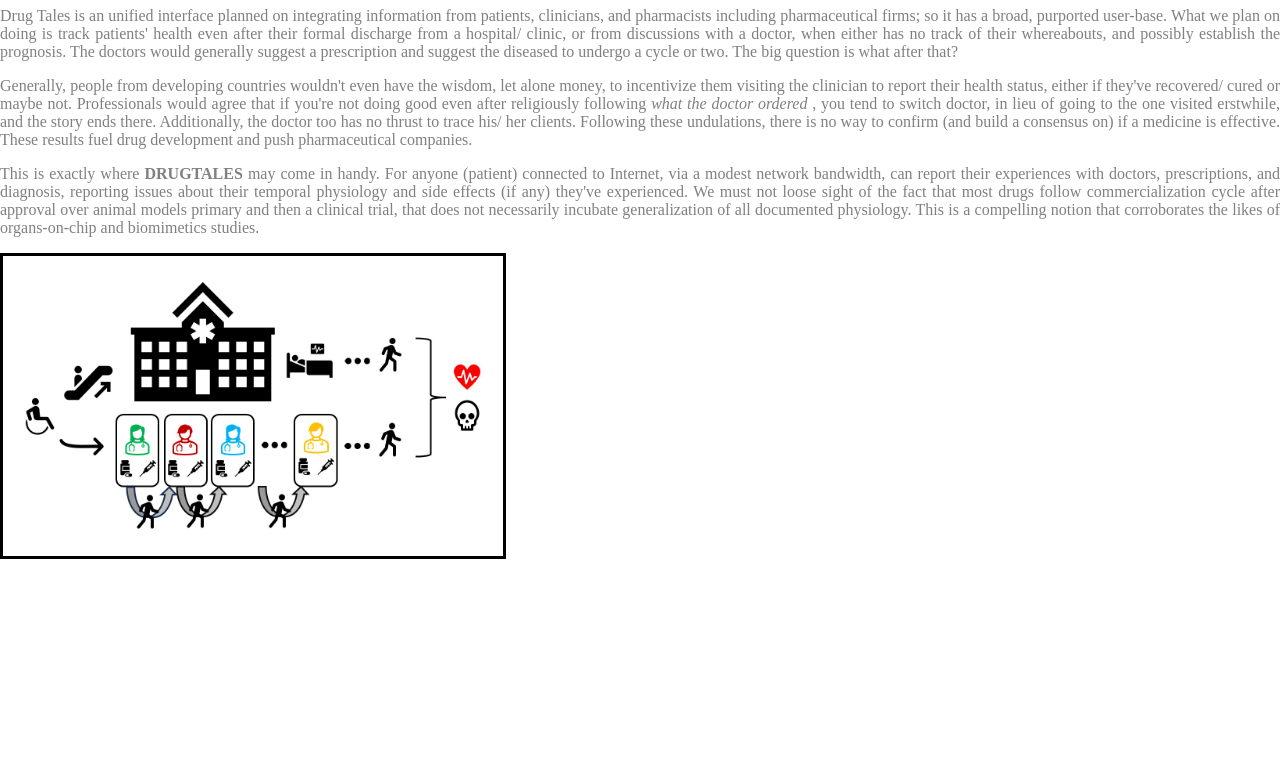
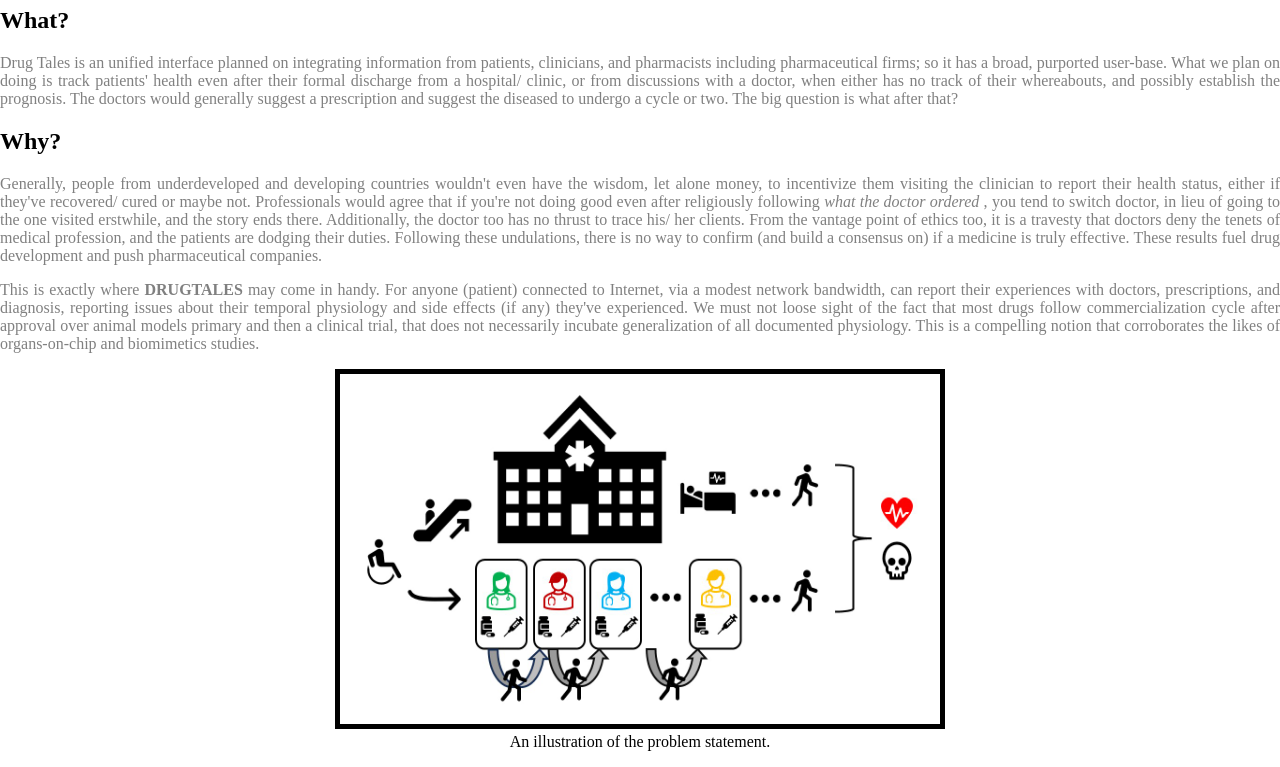
Before and after one commit to shauryajauhari/drugTales, a plain HTML site: page index.html in a window 1280 px wide. Shown: the part 73-840 px from the top of the page. Before the commit the page ends 800 px from the top, so only its background shows below. Drawn offline with Linux system fonts and the light colour scheme.

Commit message:
Aligned the image to the center of the page and added caption.

```diff
--- a/index.html
+++ b/index.html
@@ -8,19 +8,6 @@ body {background-color: white; margin:auto;}
 h1   {color: black;}
 p    {color: grey; text-align: justify;}
 
-div{
-   width: 500px;
-   height:300px;
-   border:solid
- }
-
-img{
-    width: 100%;
-    height: 100%;
-    object-fit: contain;
-    style="text-align: center";
-    }
-
 </style>
 </head>
 <body>
@@ -29,8 +16,10 @@ img{
 
 
 <h1>
-  Welcome to <i> DRUGTALES </i> !
+  Welcome to <i> DRUG TALES </i> !
 </h1>
+
+<h2> What? </h2>
 
 <p>
   Drug Tales is an unified interface planned on integrating information from patients, clinicians, and pharmacists
@@ -41,14 +30,17 @@ img{
 
 </p>
 
+<h2> Why? </h2>
+
 <p>
-  Generally, people from developing countries wouldn't even have the wisdom, let alone money, to incentivize them
-  visiting the clinician to report their health status, either if they've recovered/ cured or maybe not. Professionals
-  would agree that if you're not doing good even after religiously following <i> what the doctor ordered </i>, you
-  tend to switch doctor, in lieu of going to the one visited erstwhile, and the story ends there. Additionally, the
-  doctor too has no thrust to trace his/ her clients. Following these undulations, there is no way to confirm (and
-  build a consensus on) if a medicine is effective. These results fuel drug development and push pharmaceutical
-  companies.
+  Generally, people from underdeveloped and developing countries wouldn't even have the wisdom, let alone money, to
+  incentivize them visiting the clinician to report their health status, either if they've recovered/ cured or maybe
+  not. Professionals would agree that if you're not doing good even after religiously following <i> what the doctor
+  ordered </i>, you tend to switch doctor, in lieu of going to the one visited erstwhile, and the story ends there.
+  Additionally, the doctor too has no thrust to trace his/ her clients. From the vantage point of ethics too, it is
+  a travesty that doctors deny the tenets of medical profession, and the patients are dodging their duties. Following
+  these undulations, there is no way to confirm (and build a consensus on) if a medicine is truly effective. These
+  results fuel drug development and push pharmaceutical companies.
 
 </p>
 
@@ -61,9 +53,20 @@ img{
   the likes of organs-on-chip and biomimetics studies.
 </p>
 
-<div>
-  <img src="data/drugTales1.jpeg" alt="Graphical Abstract">
-</div>
+
+<p>
+  <center>
+    <figure>
+      <img src="data/drugTales1.jpeg"
+      alt="Graphical Abstract"
+      style="border:5px solid black"
+      width="600" height="350"/>
+      <figcaption>
+        An illustration of the problem statement.
+      </figcaption>
+    </figure>
+  </center>
+</p>
 
 </body>
 </html>
```
